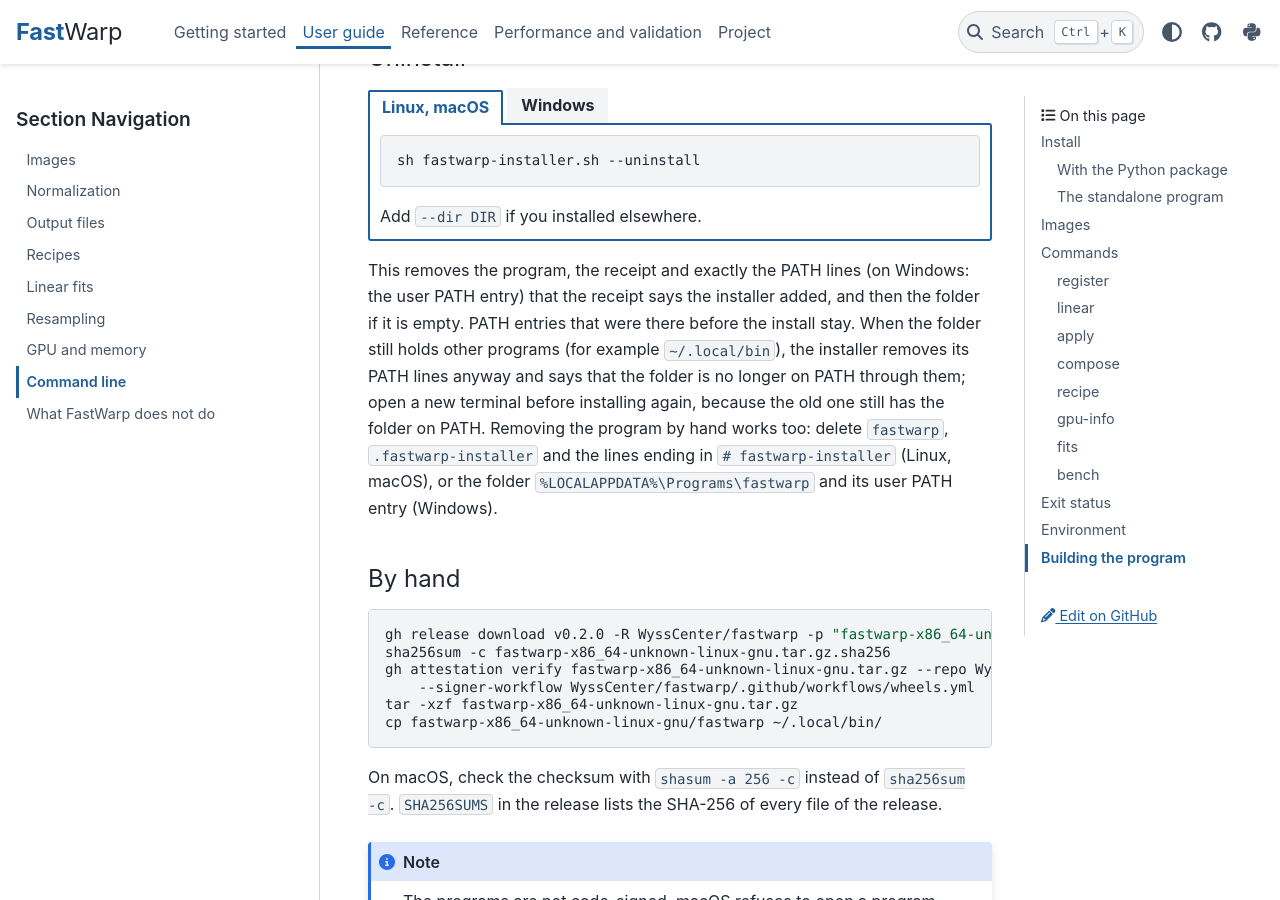
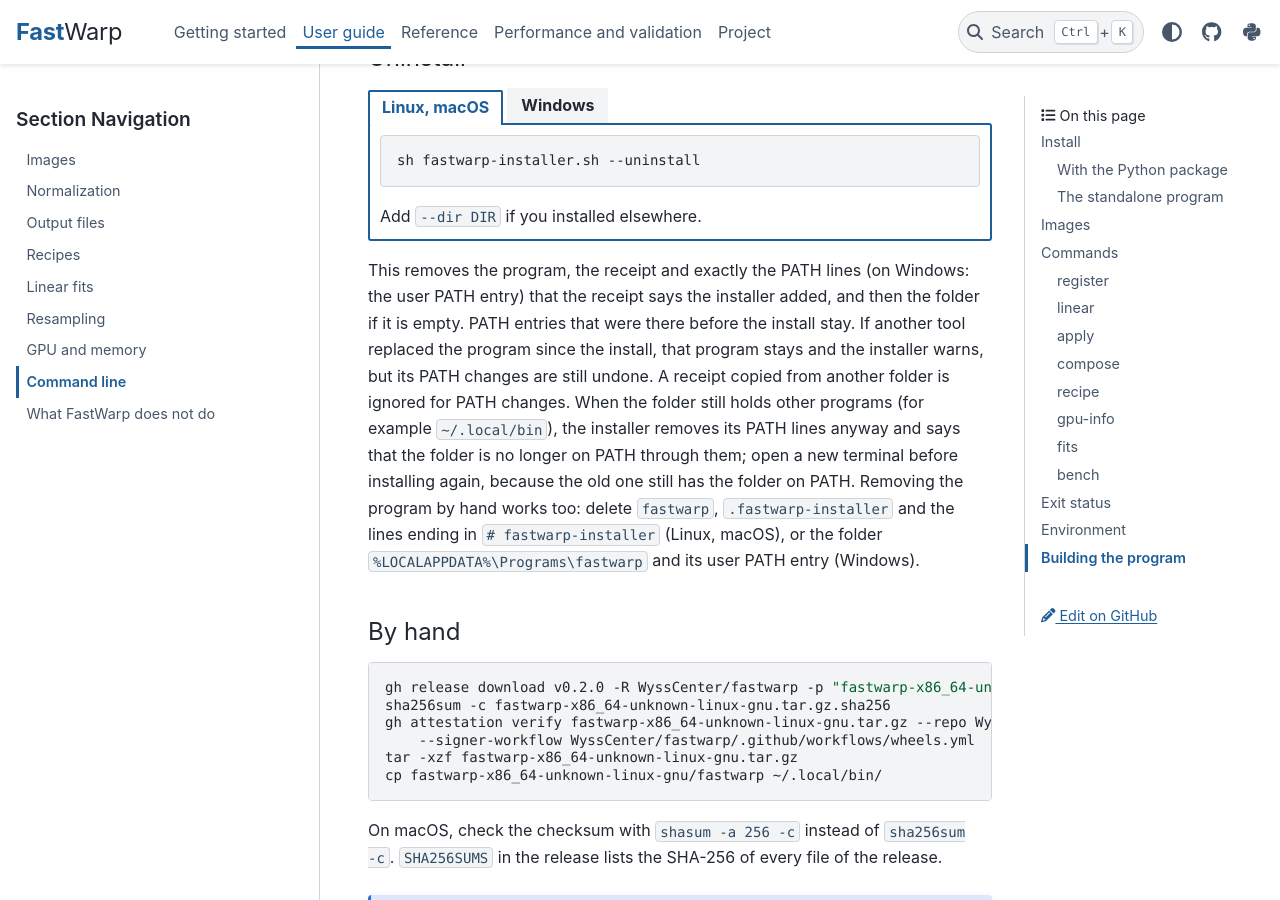
Before and after one commit to WyssCenter/fastwarp, a Sphinx documentation site: the page built from docs/cli.md, in a window 1280 px wide and 900 px high, scrolled down 4788 px. Built offline with Sphinx 7.4.7 and the PyData theme 0.15.4, drawn with Linux system fonts in a browser that asks for light colours.

Commit message:
fix: record each PATH edit with its folder in the installer receipt
The receipt now names the folder of every PATH line or entry and is written before each edit. Uninstall undoes the recorded edits under whichever spelling of the folder made them, ignores the PATH edits of a receipt copied from another folder, keeps a program that another tool put in place of fastwarp while still undoing the PATH edits, and no longer reports other files in an empty linked folder.

```diff
--- a/docs/cli.md
+++ b/docs/cli.md
@@ -240,7 +240,9 @@ powershell -ExecutionPolicy ByPass -File fastwarp-installer.ps1 -Uninstall
 
 This removes the program, the receipt and exactly the PATH lines (on Windows: the user PATH
 entry) that the receipt says the installer added, and then the folder if it is empty. PATH
-entries that were there before the install stay. When the folder still holds other programs
+entries that were there before the install stay. If another tool replaced the program since
+the install, that program stays and the installer warns, but its PATH changes are still undone.
+A receipt copied from another folder is ignored for PATH changes. When the folder still holds other programs
 (for example `~/.local/bin`), the installer removes its PATH lines anyway and says that the
 folder is no longer on PATH through them; open a new terminal before installing again, because
 the old one still has the folder on PATH. Removing the program by hand works too: delete
```
Also changed, not shown: 4 other files.
